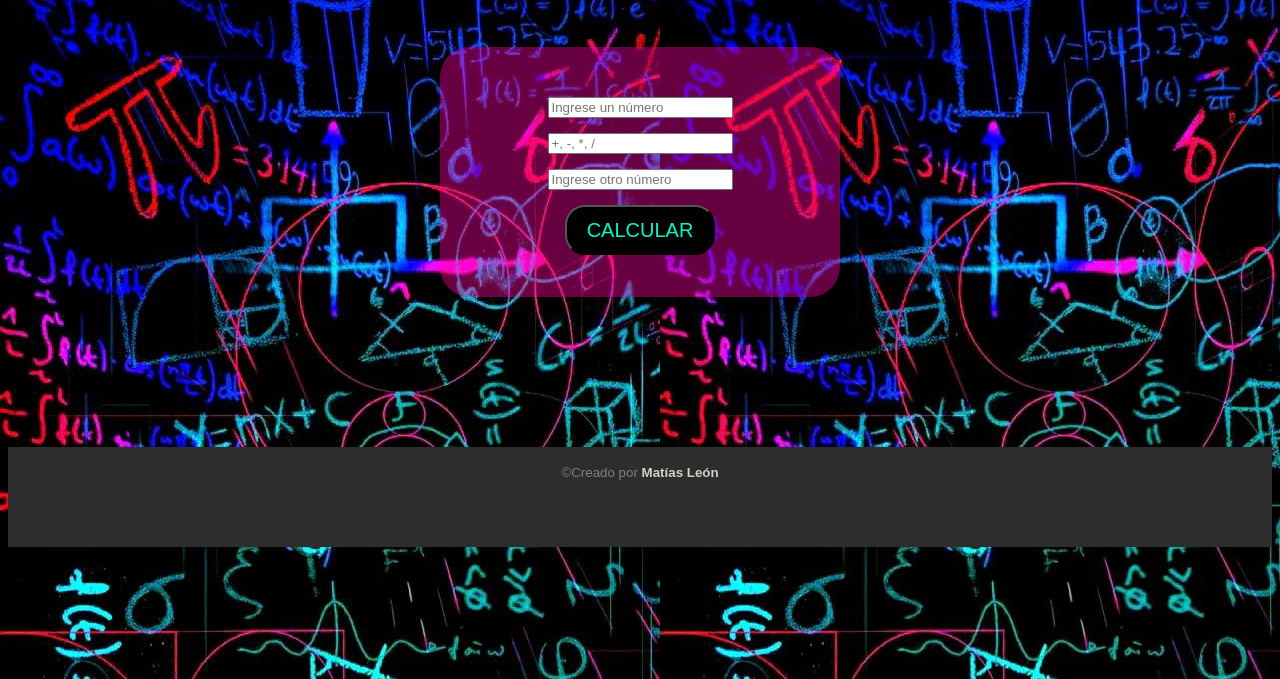
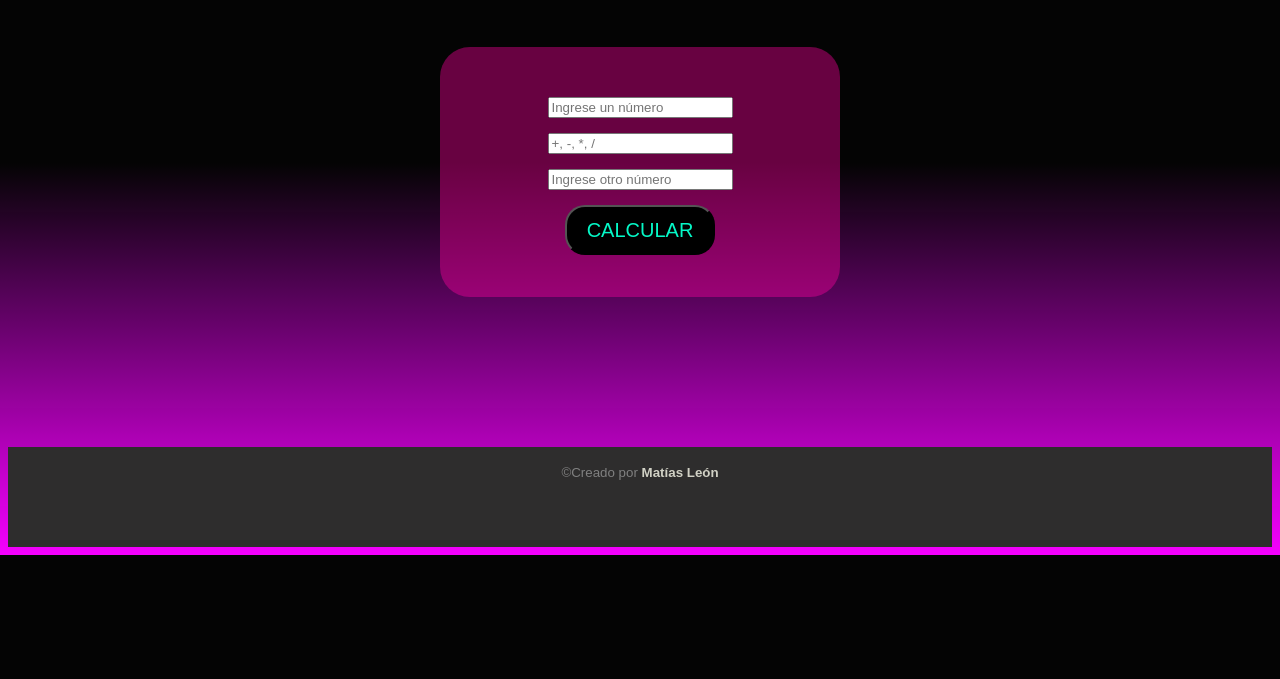
Before and after one commit to LeonMatias22/Calculadora, a plain HTML site: page index.html in a window 1280 px wide. Shown: the part 121-800 px from the top of the page. Drawn offline with Linux system fonts and the light colour scheme.

Commit message:
correción Background3

```diff
--- a/styles.css
+++ b/styles.css
@@ -8,9 +8,9 @@
 
 body{
     font-family: 'Press Start 2P', cursive;
-    text-align: center;
-    background-color: black;
-    background-image: url(/imagenes/a1.jpg);
+    background: rgb(0,0,0);
+    background: linear-gradient(180deg, rgba(0,0,0,0.9855129551820728) 42%, rgba(245,0,255,1) 100%);
+     /* background-image: url(/imagenes/a1.jpg); */
 
 }
 
```
